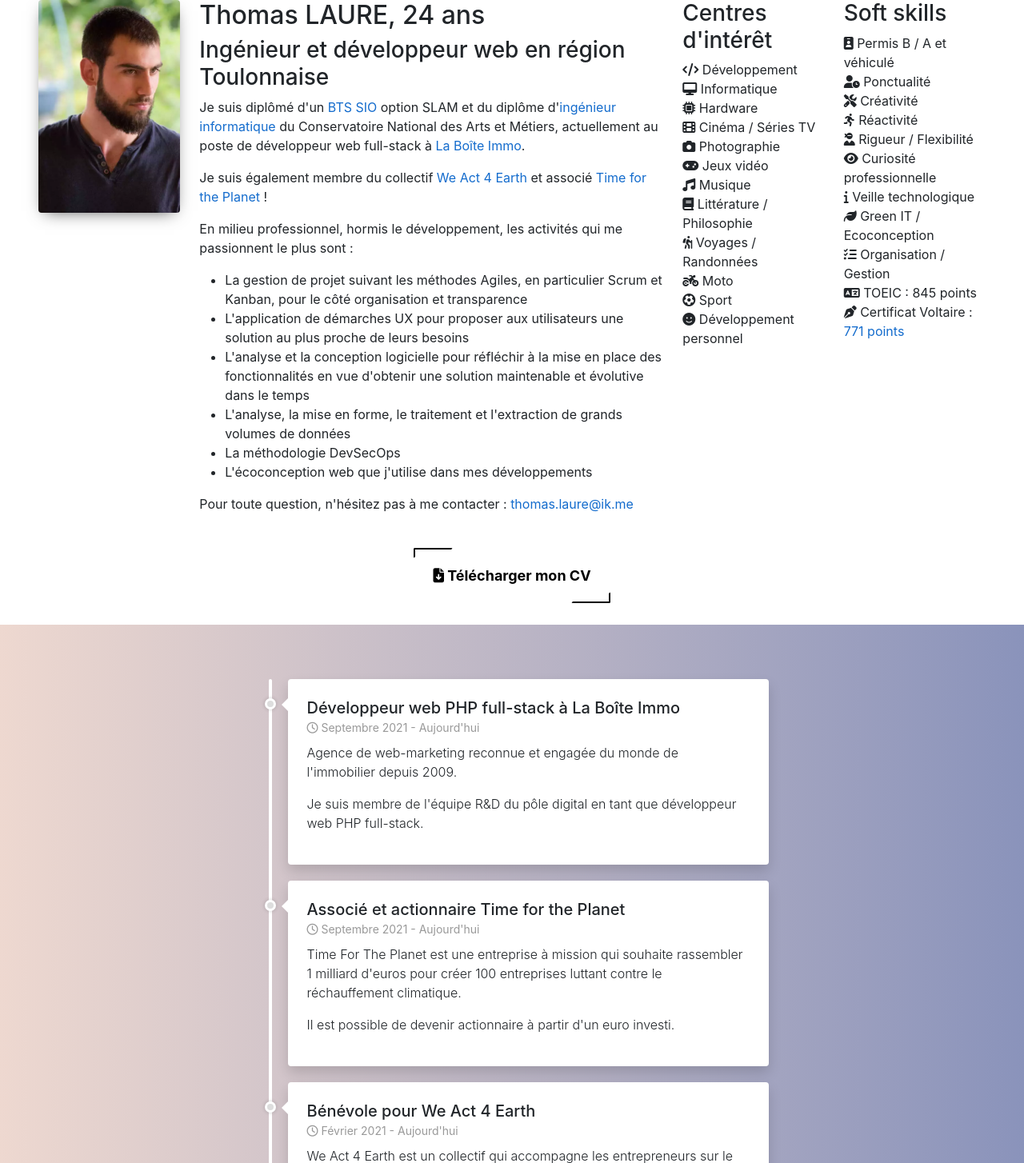
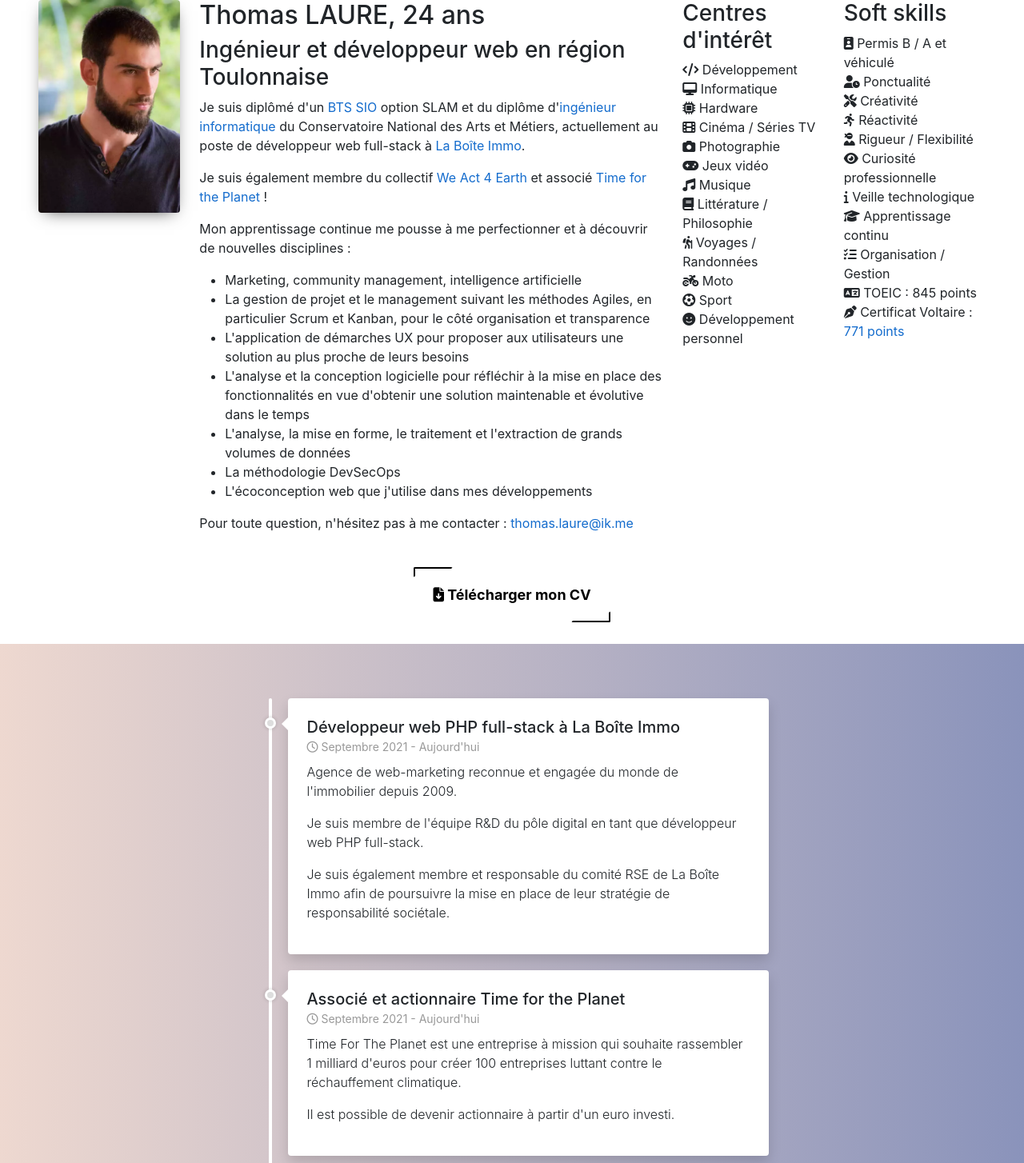
Before and after one commit to thlaure/portfoliov3, a PHP site: page / in a window 1280 px wide. Shown: the part 960-2414 px from the top of the page at 80% size. Run offline with PHP 8.4, Linux system fonts and the light colour scheme; some libraries are stand-ins or nearby versions.

Commit message:
Update profile + remove unused CSS

```diff
--- a/assets/css/style.min.css
+++ b/assets/css/style.min.css
@@ -1 +1 @@
-body{font-family:-apple-system,BlinkMacSystemFont,"Segoe UI",Arial,sans-serif;-webkit-font-smoothing:antialiased;-moz-osx-font-smoothing:grayscale}.sm-separator{border-top:2px solid rgba(255,255,255,1);opacity:.75}.btn-light,.social-media:link,.social-media:visited{color:#f8f9fa}footer .social-media:link,footer .social-media:visited{color:inherit}.social{font-size:2rem}.reddit:hover{color:#fc4400}.linkedin:hover{color:#0077b4}.twitter:hover{color:#1da1f3}.github:hover{color:#24292d}.fa-bootstrap{color:#563e7c}.btn-light{background-color:transparent;padding:2% 3%}.btn-light:hover{background-color:#fff;border-color:#fff}.shadowing{box-shadow:0 6px 20px -8px rgba(0,0,0,.7)}.bg-dark-smoke{background-color:#484d51}.card.unstyled:hover{text-decoration:none;background-color:#f0f3f8}a{color:#146ccd;text-decoration:none}a.unstyled:hover{color:#000;text-decoration:none}
+body{font-family:-apple-system,BlinkMacSystemFont,"Segoe UI",Arial,sans-serif;-webkit-font-smoothing:antialiased;-moz-osx-font-smoothing:grayscale}.sm-separator{border-top:2px solid rgba(255,255,255,1);opacity:.75}.btn-light,.social-media:link,.social-media:visited{color:#f8f9fa}footer .social-media:link,footer .social-media:visited{color:inherit}.social{font-size:2rem}.reddit:hover{color:#fc4400}.linkedin:hover{color:#0077b4}.twitter:hover{color:#1da1f3}.github:hover{color:#24292d}.btn-light{background-color:transparent;padding:2% 3%}.btn-light:hover{background-color:#fff;border-color:#fff}.shadowing{box-shadow:0 6px 20px -8px rgba(0,0,0,.7)}.card.unstyled:hover{text-decoration:none;background-color:#f0f3f8}a{color:#146ccd;text-decoration:none}a.unstyled:hover{color:#000;text-decoration:none}
--- a/views/home.php
+++ b/views/home.php
@@ -46,9 +46,10 @@
                 <h3>Ingénieur et développeur web en région Toulonnaise</h3>
                 <p>Je suis diplômé d'un <a href="https://bts-sio.lyc-bonaparte.fr/">BTS SIO</a> option SLAM et du diplôme d'<a href="https://www.cnam-paca.fr/nos-formations/ingenieur-specialite-informatique-multimedia">ingénieur informatique</a> du Conservatoire National des Arts et Métiers, actuellement au poste de développeur web full-stack à <a href="https://www.la-boite-immo.com/">La Boîte Immo</a>.</p>
                 <p>Je suis également membre du collectif <a href="https://weact4earth.fr/">We Act 4 Earth</a> et associé <a href="https://www.time-planet.com/fr">Time for the Planet</a> !</p>
-                <p>En milieu professionnel, hormis le développement, les activités qui me passionnent le plus sont :</p>
+                <p>Mon apprentissage continue me pousse à me perfectionner et à découvrir de nouvelles disciplines :</p>
                 <ul>
-                    <li>La gestion de projet suivant les méthodes Agiles, en particulier Scrum et Kanban, pour le côté organisation et transparence</li>
+                    <li>Marketing, community management, intelligence artificielle</li>
+                    <li>La gestion de projet et le management suivant les méthodes Agiles, en particulier Scrum et Kanban, pour le côté organisation et transparence</li>
                     <li>L'application de démarches UX pour proposer aux utilisateurs une solution au plus proche de leurs besoins</li>
                     <li>L'analyse et la conception logicielle pour réfléchir à la mise en place des fonctionnalités en vue d'obtenir une solution maintenable et évolutive dans le temps</li>
                     <li>L'analyse, la mise en forme, le traitement et l'extraction de grands volumes de données</li>
@@ -84,7 +85,7 @@
                     <li><i class="fas fa-user-ninja"></i> Rigueur / Flexibilité</li>
                     <li><i class="fas fa-eye"></i> Curiosité professionnelle</li>
                     <li><i class="fas fa-info"></i> Veille technologique</li>
-                    <li><i class="fas fa-leaf"></i> Green IT / Ecoconception</li>
+                    <li><i class="fas fa-graduation-cap"></i> Apprentissage continu</li>
                     <li><i class="fas fa-tasks"></i> Organisation / Gestion</li>
                     <li><i class="fas fa-language"></i> TOEIC : 845 points</li>
                     <li><i class="fas fa-pen-nib"></i> Certificat Voltaire : <a href="https://www.certificat-voltaire.fr/orthographe-recruteur">771 points</a></li>
@@ -107,6 +108,7 @@
                             <span class="small text-gray"><i class="far fa-clock"></i> Septembre 2021 - Aujourd'hui</span>
                             <p class="text-small mt-2 fw-light">Agence de web-marketing reconnue et engagée du monde de l'immobilier depuis 2009.</p>
                             <p class="text-small mt-2 fw-light">Je suis membre de l'équipe R&D du pôle digital en tant que développeur web PHP full-stack.</p>
+                            <p class="text-small mt-2 fw-light">Je suis également membre et responsable du comité RSE de La Boîte Immo afin de poursuivre la mise en place de leur stratégie de responsabilité sociétale.</p>
                         </li>
                         <li class="timeline-item bg-white rounded ms-3 p-4 shadow">
                             <div class="timeline-arrow"></div>
@@ -221,6 +223,7 @@
                 <h2 class="text-center mt-3">Autres</h2>
                 <ul class="mt-5">
                     <li class="lead"><i class="devicon-python-plain"></i> Python / Selenium</li>
+                    <li class="lead"><i class="fas fa-leaf"></i> Green IT / Ecoconception</li>
                     <li class="lead"><i class="devicon-java-plain"></i> Java / Java EE</li>
                     <li class="lead"><i class="devicon-csharp-plain"></i> C# / .Net</li>
                     <li class="lead"><i class="devicon-amazonwebservices-original"></i> Big Data / Small Data</li>
```
Also changed, not shown: assets/css/style.css (+0 -8 lines).
